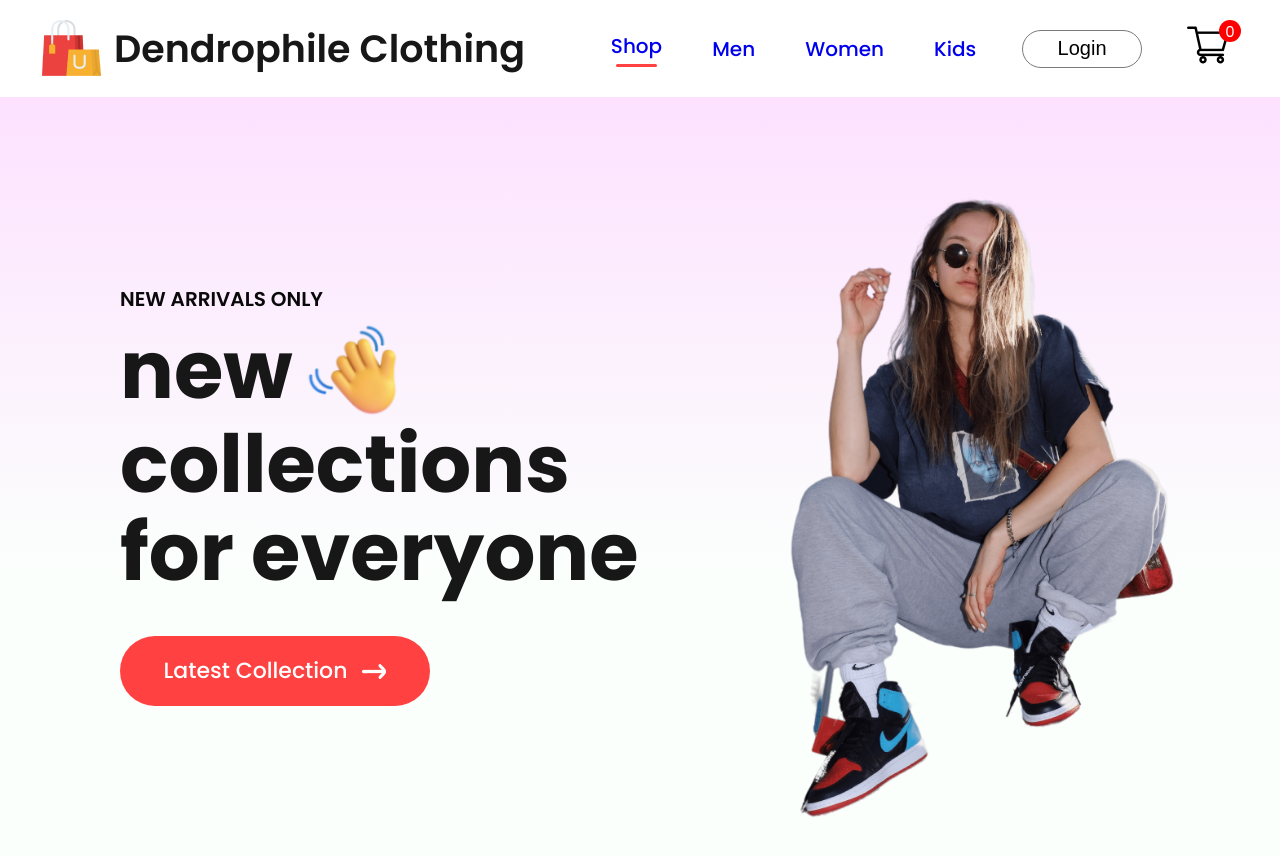
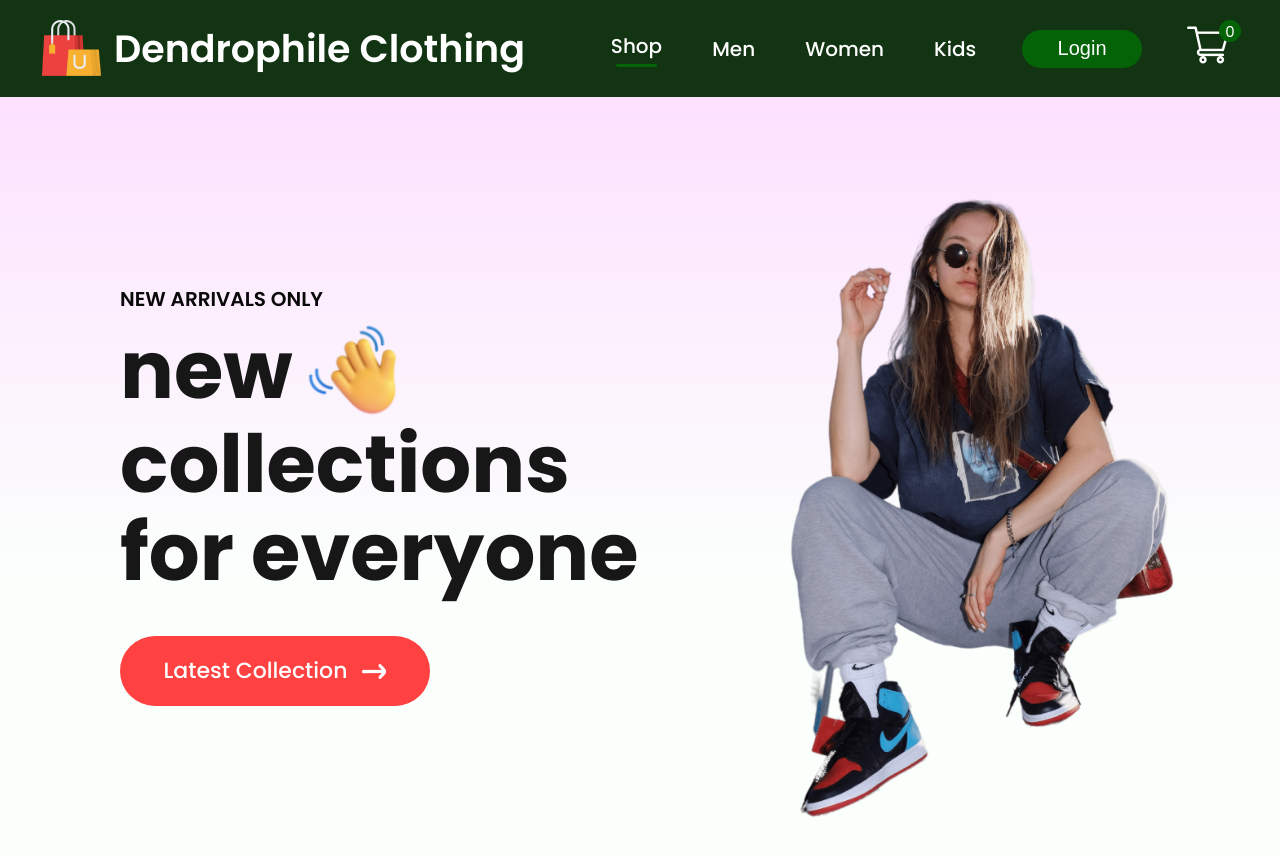
Before and after one commit to leshaan99/clothing-store, a React (Create React App) app in the folder frontend/: page / in a window 1280 px wide. Shown: the top 856 px of the page. Built offline with nearby package versions, Linux system fonts and the light colour scheme.

Commit message:
Change navbar ui

```diff
--- a/frontend/src/Components/Navbar/Navbar.css
+++ b/frontend/src/Components/Navbar/Navbar.css
@@ -3,6 +3,7 @@
     justify-content: space-around;
     padding: 16px;
     box-shadow: 0 1px 3px -2px black;
+    background: #133413;
 }
 
 .navbar-logo{
@@ -12,7 +13,7 @@
 }
 
 .navbar-logo p{
-    color: #171717;
+    color: white;
     font-size: 38px;
     font-weight: 600
 }
@@ -22,7 +23,7 @@
     align-items: center;
     list-style: none;
     gap: 50px;
-    color: #626262;
+    color: white;
     font-size: 20px;
     font-weight: 500;
 }
@@ -34,6 +35,7 @@
     justify-content: center;
     gap: 3px;
     cursor: pointer;
+    color: white;
 }
 
 .nav-menu hr{
@@ -41,7 +43,8 @@
     width: 80%;
     height: 3px;
     border-radius: 10px;
-    background: #ff4141;
+    background: #046307;
+    ;
 }
 
 .nav-login-cart{
@@ -54,17 +57,19 @@
     width: 120px;
     height: 38px;
     outline: none;
-    border: 1px solid #7a7a7a;
+    border: none;
     border-radius: 75px;
     color: 515151;
     font-size: 20px;
     font-weight: 500;
-    background: white;
+    background: #046307;
     cursor: pointer;
+    color: white;
 }
 
 .nav-login-cart button:active{
-    background: #f3f3f3;
+    background: #046307;
+    ;
 }
 
 .nav-cart-count{
@@ -77,6 +82,6 @@
     margin-left: -55px;
     border-radius: 11px;
     font-size: 15px;
-    background: red;
+    background: #046307;
     color: white;
 }
--- a/frontend/src/Components/Navbar/Navbar.jsx
+++ b/frontend/src/Components/Navbar/Navbar.jsx
@@ -15,10 +15,10 @@
         <p>Dendrophile Clothing</p>
       </div>
       <ul className="nav-menu">
-        <li onClick={()=>{setMenu("shop")}}><Link style={{ textDecoration: 'none' }} to='/'>Shop</Link>{menu==="shop"?<hr></hr>:<></>}</li>
-        <li onClick={()=>{setMenu("mens")}}><Link style={{ textDecoration: 'none' }} to='/mens'>Men</Link>{menu==="mens"?<hr></hr>:<></>}</li>
-        <li onClick={()=>{setMenu("womens")}}><Link style={{ textDecoration: 'none' }} to='/womens'>Women</Link>{menu==="whomens"?<hr></hr>:<></>}</li>
-        <li onClick={()=>{setMenu("kids")}}><Link style={{ textDecoration: 'none' }} to='/kids'>Kids</Link>{menu==="kids"?<hr></hr>:<></>}</li>
+        <li onClick={()=>{setMenu("shop")}}><Link style={{ textDecoration: 'none', color: 'white' }} to='/'>Shop</Link>{menu==="shop"?<hr></hr>:<></>}</li>
+        <li onClick={()=>{setMenu("mens")}}><Link style={{ textDecoration: 'none', color: 'white' }} to='/mens'>Men</Link>{menu==="mens"?<hr></hr>:<></>}</li>
+        <li onClick={()=>{setMenu("womens")}}><Link style={{ textDecoration: 'none', color: 'white' }} to='/womens'>Women</Link>{menu==="womens"?<hr></hr>:<></>}</li>
+        <li onClick={()=>{setMenu("kids")}}><Link style={{ textDecoration: 'none', color: 'white' }} to='/kids'>Kids</Link>{menu==="kids"?<hr></hr>:<></>}</li>
       </ul>
       <div className="nav-login-cart">
         <Link to='/login'><button>Login</button></Link>
```
Also changed, not shown: frontend/src/Components/Assests/cart_icon.png.
